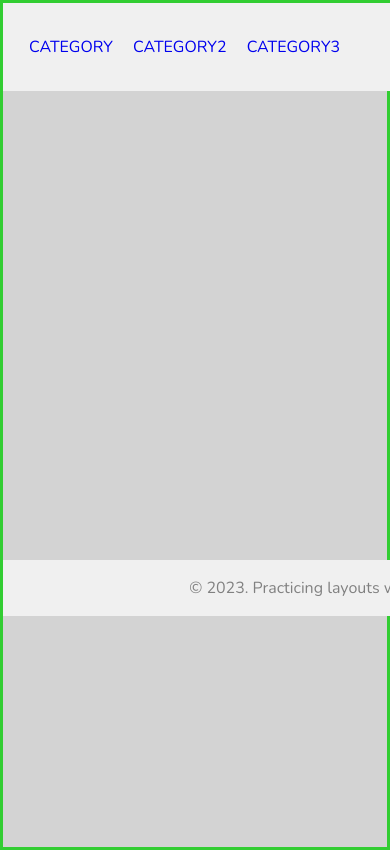
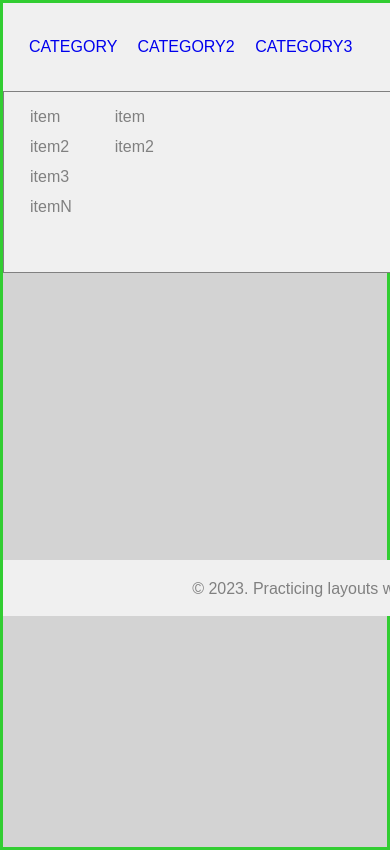
Before and after one commit to linovorefresh/practice-styles, a React (Create React App) app in the folder react-dependent/navbars/rfc-nav-style/: page / in a window 390 px wide. Shown: the top 850 px of the page. Built offline with nearby package versions, Linux system fonts and the light colour scheme; the HTML template or start-up script is replaced by a standard one.

Commit message:
removed comma meta, mobile still needs checking

```diff
--- a/react-dependent/navbars/rfc-nav-style/src/App.js
+++ b/react-dependent/navbars/rfc-nav-style/src/App.js
@@ -1,4 +1,4 @@
-import { BrowserRouter, Routes, Route } from 'react-router-dom'
+import { BrowserRouter } from 'react-router-dom'
 import './App.css';
 import Nav from './components/Nav';
 import Footer from './components/Footer'
--- a/react-dependent/navbars/rfc-nav-style/src/components/Nav.js
+++ b/react-dependent/navbars/rfc-nav-style/src/components/Nav.js
@@ -45,7 +45,7 @@ function DropdownMenu(props) {
   }
 
   return (
-    <div className={ isHoverProp || isHover ? 'dropdown-container' : 'dropdown-container hidden'} onMouseEnter={handleMouseEnter} onMouseLeave={handleMouseLeave} >
+    <div className={ isHoverProp || isHover ? 'dropdown-container' : 'dropdown-container '} onMouseEnter={handleMouseEnter} onMouseLeave={handleMouseLeave} >
       <ul><li>item</li><li>item2</li><li>item3</li><li>itemN</li></ul>
       <ul><li>item</li><li>item2</li></ul>
       <div className='ad-container'>
--- a/react-dependent/navbars/rfc-nav-style/src/components/nav.css
+++ b/react-dependent/navbars/rfc-nav-style/src/components/nav.css
@@ -15,16 +15,12 @@
 }
 
 .left-nav-sec {
-    /* border: 1px solid pink;
-    background-color: violet; */
     margin-left: 12px;
     padding: 2px;
 
 }
 
 .right-nav-sec {
-    /* border: 1px solid violet;
-    background-color: pink; */
     padding: 2px;
     margin-right: 2px;
 }
@@ -40,8 +36,8 @@
     border: 1px solid grey;
 
     width: 100%;
+    display: flex;
     height: 180px;
-    display: flex;
     justify-content: space-between;
     flex-wrap: nowrap;
     align-items: flex-start;
--- a/react-dependent/navbars/rfc-nav-style/src/index.css
+++ b/react-dependent/navbars/rfc-nav-style/src/index.css
@@ -1,4 +1,4 @@
-@import url('https://fonts.googleapis.com/css3?family=Nunito&display=swap');
+/* @import url('https://fonts.googleapis.com/css3?family=Nunito&display=swap'); */
 
 body {
   background-color: lightgray;
```
Also changed, not shown: react-dependent/navbars/rfc-nav-style/src/logo.svg (deleted).
